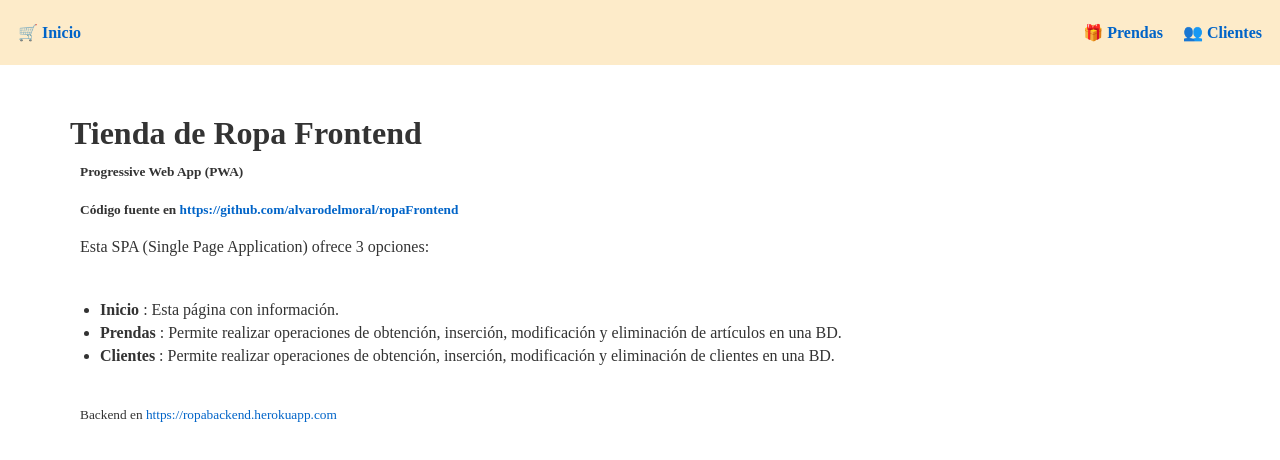
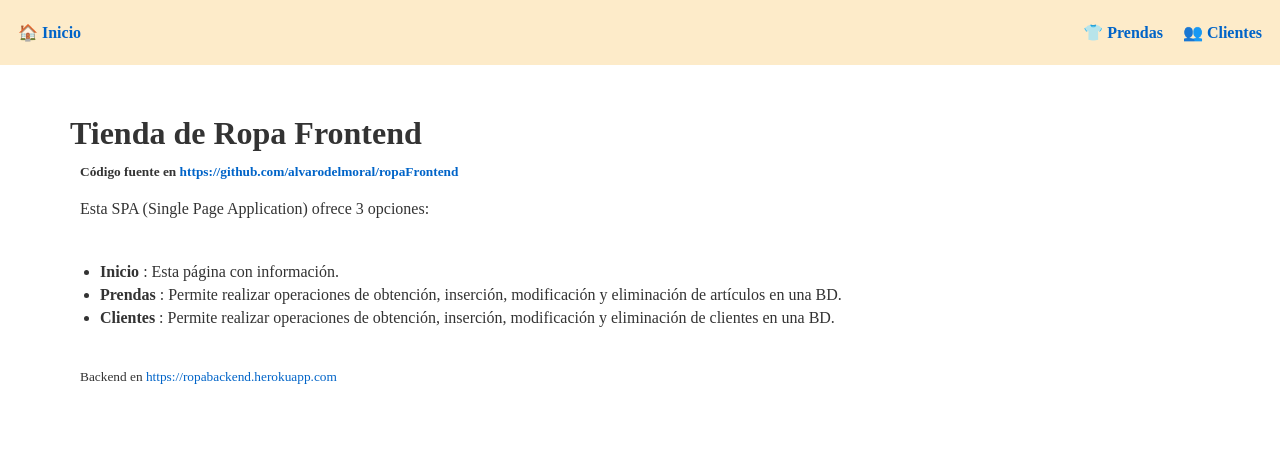
Before and after one commit to alvarodelmoral/ropaFrontend, a Svelte app: page / in a window 1280 px wide. Shown: the top 460 px of the page. Built offline with nearby package versions, Linux system fonts and the light colour scheme; a web font is replaced by a local one.

Commit message:
first commit

```diff
--- a/src/Inicio.svelte
+++ b/src/Inicio.svelte
@@ -16,7 +16,6 @@
 </style>
 
 <h1>Tienda de Ropa Frontend</h1>
-<p><small><b>Progressive Web App (PWA)</b></small></p>
 <p><small><b>Código fuente en <a href="https://github.com/alvarodelmoral/ropaFrontend">https://github.com/alvarodelmoral/ropaFrontend</a></b></small></p>
 <p>Esta SPA (Single Page Application) ofrece 3 opciones:</p>
 <div>
--- a/src/Nav.svelte
+++ b/src/Nav.svelte
@@ -81,10 +81,10 @@
 <nav>
   <ul class="menu">
     <li class="logo">
-      <Link to="/">🛒 Inicio</Link>
+      <Link to="/">🏠 Inicio</Link>
     </li>
     <li class="item active">
-      <Link to="/prendas">🎁 Prendas</Link>
+      <Link to="/prendas">👕 Prendas</Link>
     </li>
     <li class="item active">
       <Link to="/clientes">👥 Clientes</Link>
```
